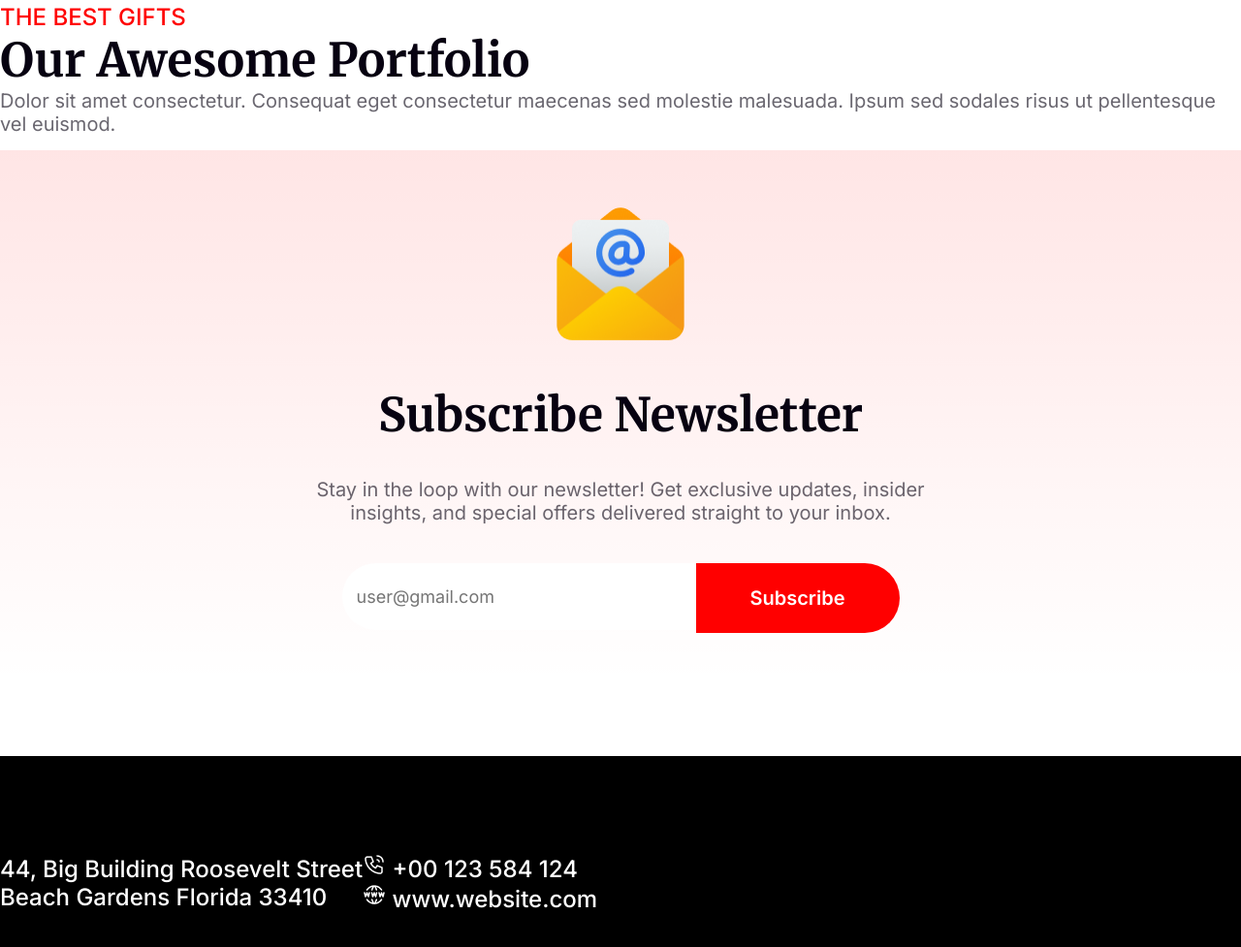
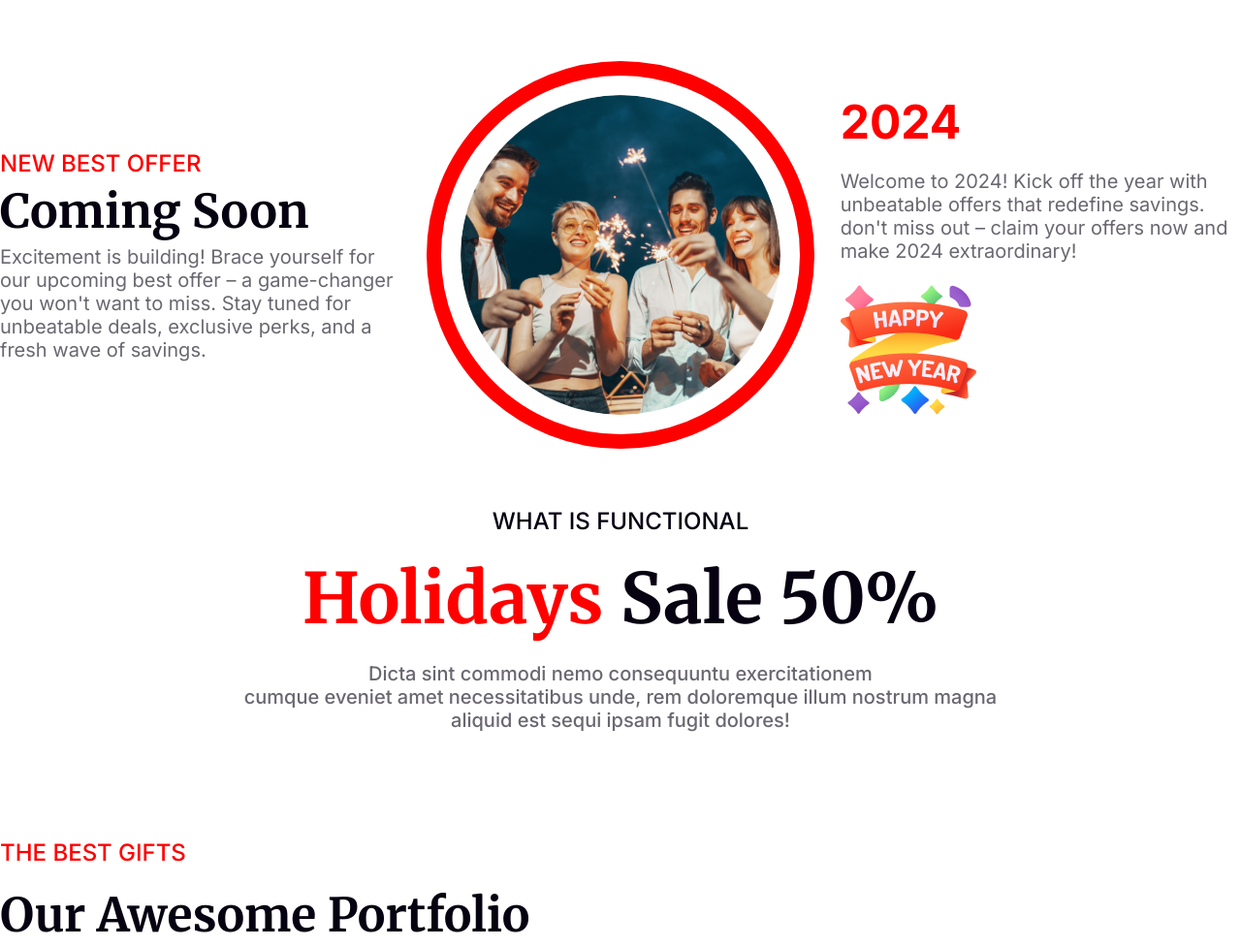
Before and after one commit to noushin-nusrat/newyearproject, a plain HTML site: page index.html in a window 1280 px wide. Shown: the part 2784-3761 px from the top of the page at 97% size. Drawn offline with Linux system fonts and the light colour scheme.

Commit message:
created best offer section

```diff
--- a/index.html
+++ b/index.html
@@ -26,6 +26,7 @@
             <h3 class="third-heading">ALL CATEGORIES</h3>
             <img class="new-year-img" src="images/New Year Photo.png" alt="Happy New Year">
         </div>
+
         <!-- midnight party section-->
         <div class="midnight-party">
             <div class="midnight-party-left">
@@ -50,27 +51,57 @@
             </div>
             <button class="btn">Join Now</button>
         </div>
+        <!-- new best offer -->
 
-        <!-- gift section -->
+        <div class="best-offer">
+            <div class="best-offer-left">
+                <p class="offer-heading">NEW BEST OFFER</p>
+                <h4 class="heading">Coming Soon</h4>
+                <p class="offer-pera">Excitement is building! Brace yourself for our  upcoming best offer – a game-changer <br> you won't want  to miss. Stay tuned for unbeatable deals, exclusive perks, and a fresh wave of savings. </p>
+            </div>
+            <div class="best-offer-center">
+                <img class="image" src="./images/Ellipse 1.png" alt="">
+            </div>
+            <div class="best-offer-right">
+                <h4 class="year">2024</h4>
+                <p class="offer-pera">Welcome to 2024! Kick off the year with unbeatable offers that redefine savings. <br> don't miss out – claim your offers now and make 2024 extraordinary!</p>
+                <img src="./images/Group 96.png" alt="">
+            </div>
+        </div>
 
-        <div class="gift corner">
-            <h6 class="smallest-heading">THE BEST GIFTS</h6>
-            <h3 class="portfolio-heading">Our Awesome Portfolio</h3>
-            <p class="gift-detail">Dolor sit amet consectetur. Consequat eget consectetur maecenas sed molestie malesuada. Ipsum sed sodales risus ut pellentesque vel euismod. </p>
 
-         <!-- <div class="image-container">
-                <img src="./images/Rectangle 3.png" alt="Bag">
-                <img src="./images/Rectangle 4.png" alt="Bag">
-                <img src="./images/Rectangle 5.png" alt="Shoe">
-                <img src="./images/Rectangle 6.png" alt="Shoe">
-                <img src="./images/Rectangle 7.png" alt="Sun-glass">
-                <img src="./images/Rectangle 8.png" alt="Ring">
-            </div> -->
+
+        <!-- 50% discount offer -->
+
+        <div>
+            <div>
+                <p class="function">WHAT IS FUNCTIONAL</p>
+                <h2 class="sale-heading"><span class="holiday">Holidays</span> Sale 50%</h2>
+                <p class="discount-detail">Dicta sint commodi nemo consequuntu exercitationem <br> cumque eveniet amet necessitatibus unde, rem doloremque illum nostrum magna <br> aliquid est sequi ipsam fugit dolores!</p>
+            </div>
         </div>
 
 
 
 
+
+        <!-- gift section -->
+
+        <div class="gift-corner">
+            <h6 class="smallest-heading">THE BEST GIFTS</h6>
+            <h3 class="portfolio-heading">Our Awesome Portfolio</h3>
+            <p class="gift-detail">Dolor sit amet consectetur. Consequat eget consectetur maecenas sed molestie
+                malesuada. Ipsum sed sodales risus ut pellentesque vel euismod. </p>
+
+            <div class="image-container">
+                <img class="single-image" src="./images/Rectangle 3.png" alt="Bag">
+                <img class="single-image" src="./images/Rectangle 4.png" alt="Bag">
+                <img class="single-image" src="./images/Rectangle 5.png" alt="Shoe">
+                <img class="single-image" src="./images/Rectangle 6.png" alt="Shoe">
+                <img class="single-image" src="./images/Rectangle 7.png" alt="Sun-glass">
+                <img class="single-image" src="./images/Rectangle 8.png" alt="Ring">
+            </div>
+        </div>
 
 
         <!-- subscription-section -->
@@ -88,24 +119,52 @@
         </div>
 
     </main>
+
+
+
     <!-- footer section -->
     <footer>
-        <div class="footer-parent-section">
+
+        <div class="footer-parent-container">
+
+            <!-- address information -->
             <div class="information">
-                <div>
-                    <p>44, Big Building Roosevelt Street <br>
-                        Beach Gardens Florida 33410</p>
+
+                <p class="address-info">44, Big Building Roosevelt Street <br>
+                    Beach Gardens Florida 33410</p>
+
+                <div class="contact-info">
+
+                    <div class="single-contact">
+                        <img src="./images/Call.png" alt="call img">
+                        <p>+00 123 584 124</p>
+                    </div>
+
+                    <div class="single-contact">
+                        <img src="./images/Website.png" alt="website img">
+                        <p>www.website.com</p>
+                    </div>
+
                 </div>
-                <div class="contact">
-                    <div>
-                        <img src="./images/Call.png" alt="call img"> +00 123 584 124
-                    </div>
-                    <div>
-                        <img src="./images/Website.png" alt="website img"> www.website.com
-                    </div>
-                </div>
+
             </div>
+
+            <!-- socaial icons -->
+            <div class="social-container">
+                <img src="./images/Facebook.png" alt="">
+                <img src="./images/Instagram.png" alt="">
+                <img src="./images/Twitter.png" alt="">
+                <img src="./images/Linkedin.png" alt="">
+            </div>
+
+            <!-- copyright section -->
+            <div class="copyright-section">
+                <p>2017, All Rights Reserved.</p>
+                <p>Unsubscibe</p>
+            </div>
+
         </div>
+
     </footer>
 </body>
 
--- a/style/style.css
+++ b/style/style.css
@@ -182,22 +182,143 @@ body {
     color: #f00;
 }
 
+/* new best offer */
+.best-offer {
+    display: flex;
+    justify-content: center;
+    align-items: center;
+    width: 1280px;
+    gap: 20px;
+    margin: 60px 0;
+}
+
+.best-offer-left {
+    width: 33%;
+    display: flex;
+    justify-content: start;
+    align-items: start;
+    flex-direction: column;
+    gap: 5px;
+}
+
+.best-offer-center {
+    width: 33%;
+    display: flex;
+    justify-content: center;
+    align-items: center;
+}
+
+.best-offer-right {
+    width: 33%;
+    display: flex;
+    justify-content: start;
+    align-items: start;
+    flex-direction: column;
+    gap: 20px;
+}
+
+
+.offer-heading {
+    color: #F00;
+    font-family: Inter;
+    font-size: 24px;
+    font-weight: 500;
+}
+
+.heading {
+    color: #070211;
+    font-family: Merriweather;
+    font-size: 48px;
+    font-weight: 900;
+    text-transform: capitalize;
+}
+
+
+.offer-pera {
+    color: rgba(7, 2, 17, 0.60);
+    font-family: Inter;
+    font-size: 20px;
+    font-weight: 400;
+}
+
+.image {
+    border: 15px solid #f00;
+    border-radius: 50%;
+    padding: 20px;
+    width: 330px;
+    height: 330px;
+}
+
+.year {
+    color: #F00;
+    font-family: Inter;
+    font-size: 48px;
+    font-weight: 700;
+}
+
+/* 50% discount offer style  */
+.function {
+    color: #070211;
+    display: flex;
+    justify-content: center;
+    align-items: center;
+    font-family: Inter;
+    font-size: 24px;
+    font-weight: 500;
+}
+
+.holiday {
+    color: #F00;
+}
+
+.sale-heading {
+    color: #070211;
+    font-family: Merriweather;
+    font-size: 72px;
+    font-weight: 900;
+    margin: 20px;
+    text-align: center;
+}
+
+.discount-detail {
+    color: rgba(7, 2, 17, 0.60);
+    text-align: center;
+    font-family: Inter;
+    font-size: 20px;
+    font-weight: 500;
+    display: flex;
+    justify-content: center;
+    align-items: center;
+}
+
 /* gift section style */
-/* .gift-corner {
+.gift-corner {
     width: 1280px;
     display: flex;
     flex-direction: column;
     text-align: left;
-    justify-content: start;
-    align-items: center;
-} */
-.image-container{
-    /* width: max-content; */
+    justify-content: center;
+    gap: 20px;
+    align-items: start;
+    margin: 110px 0;
+}
+
+.image-container {
+    width: 100%;
     display: flex;
-    gap: 10px;
+    gap: 20px;
     justify-content: center;
     align-items: center;
     flex-wrap: wrap;
+}
+
+.single-image {
+    width: 407px;
+    height: 432px;
+}
+
+.single-image:hover {
+    transform: scale(1.03);
 }
 
 .gift-detail {
@@ -278,16 +399,16 @@ body {
     height: 69px;
     border-radius: 50px 0px 0px 50px;
     background: #FFF;
-    border: none ;
+    border: none;
     color: rgba(7, 2, 17, 0.30);
     text-align: left;
     font-family: Inter;
     font-size: 18px;
     font-weight: 400;
-    padding-left: 15px;
+    padding-left: 30px;
 }
 
-.submit-btn{
+.submit-btn {
     width: 210px;
     height: 72px;
     border-radius: 0px 50px 50px 0px;
@@ -297,12 +418,9 @@ body {
     font-family: Inter;
     font-size: 20px;
     font-weight: 600;
-    border: none ;
+    border: none;
     text-transform: capitalize;
 }
-
-
-
 
 
 /* footer style */
@@ -311,25 +429,68 @@ footer {
     width: 100%;
     margin-top: 60px;
     padding: 100px 0;
+    display: flex;
+    justify-content: center;
+    align-items: center;
 }
 
+.footer-parent-container {
+    width: 1280px;
+    color: #fff;
+    display: flex;
+    flex-direction: column;
+    justify-content: center;
+    align-items: center;
+    gap: 40px;
+    /* font-family: Inter;
+    font-size: 24px;
+    font-weight: 500; */
+}
+
+
 .information {
+    width: 100%;
+    display: flex;
+    justify-content: center;
+    align-items: center;
+}
+
+
+.address-info {
+    width: 100%;
+    text-align: left;
+    line-height: 30px;
+}
+
+.contact-info {
+    width: fit-content;
+    text-align: right;
+}
+
+.single-contact {
     display: flex;
     justify-content: start;
     align-items: center;
-
+    gap: 15px;
+    margin-top: 8px;
 }
 
-.footer-parent-section {
-    width: 1280px;
-    background-color: black;
-    color: #fff;
-    font-family: Inter;
-    font-size: 24px;
-    font-weight: 500;
+.social-container {
+    width: 100%;
+    padding: 40px 0;
+    ;
+    display: flex;
+    justify-content: center;
+    align-items: center;
+    gap: 20px;
+    border-width: 1px 0 1px 0;
+    border-style: solid;
+    border-color: rgba(255, 255, 255, 0.13);
 }
 
-.contact {
-    align-items: end;
-
+.copyright-section {
+    width: 100%;
+    display: flex;
+    justify-content: space-between;
+    align-items: center;
 }
```
